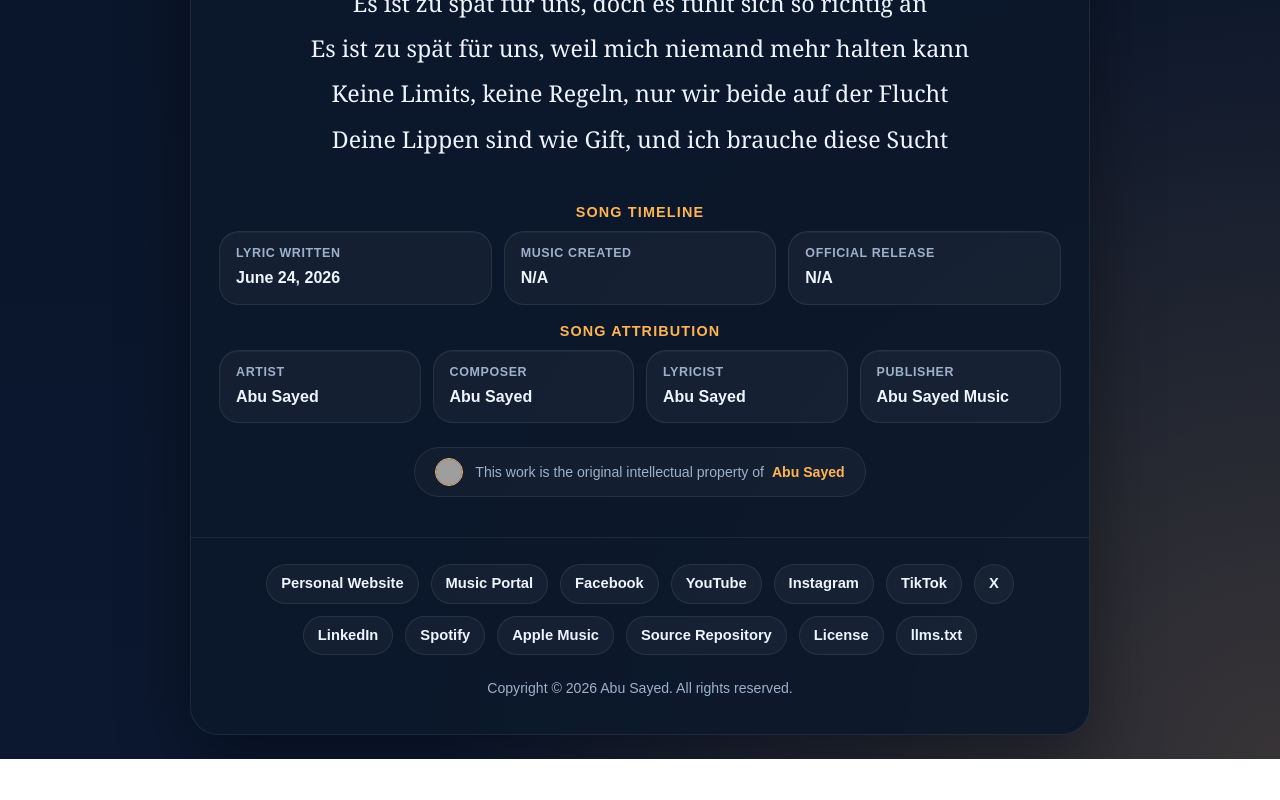
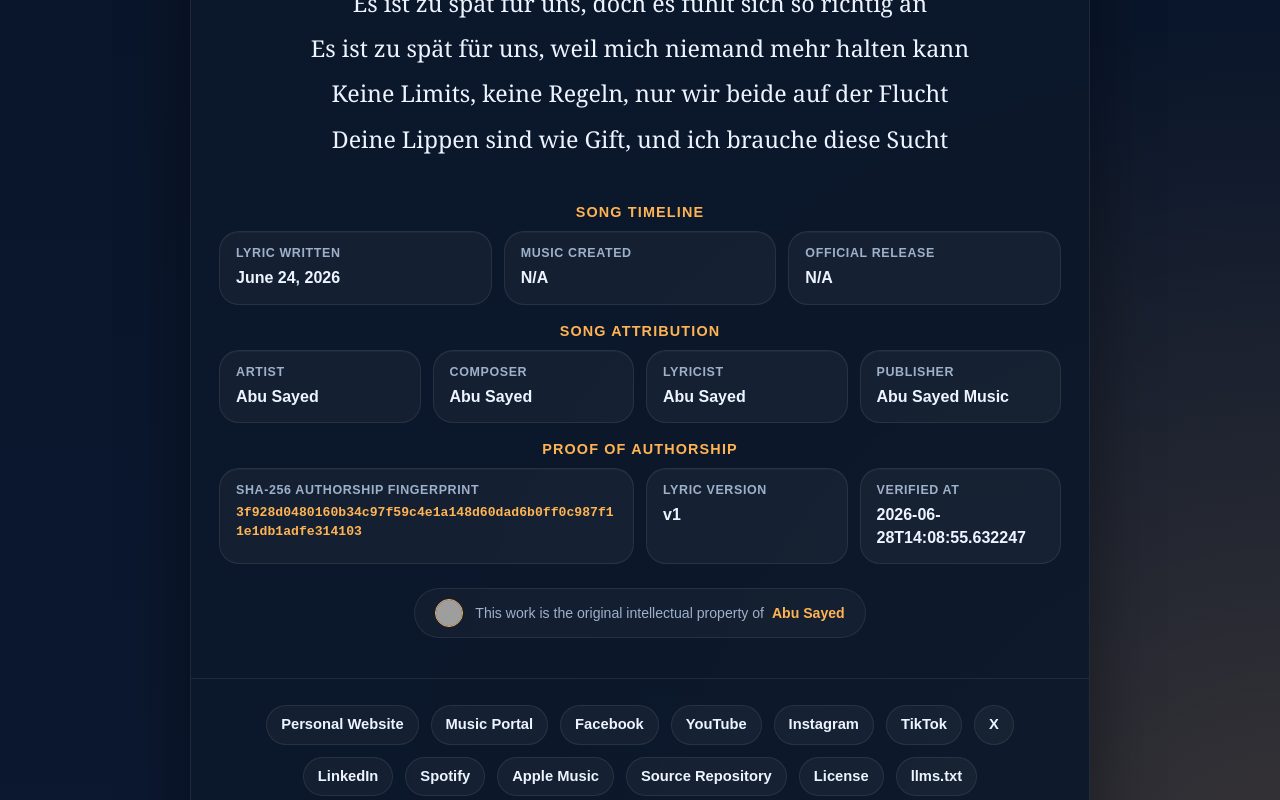
Before and after one commit to ImAbuSayed/zu-spat-fur-uns, a plain HTML site: page index.html in a window 1280 px wide. Shown: the part 2000-2800 px from the top of the page. Before the commit the page ends 2759 px from the top, so only its background shows below. Drawn offline with Linux system fonts and the light colour scheme; grey boxes are pictures that could not be loaded.

Commit message:
feat: update song assets v1 with signed GPG commit [verified]

```diff
--- a/index.html
+++ b/index.html
@@ -14,9 +14,9 @@
     <meta name="keywords" content="Zu spät für uns, Abu Sayed lyrics, original song lyrics, Abu Sayed original song, Abu Sayed lyricist, Abu Sayed composer, Abu Sayed songwriter, official lyrics">
     <meta name="robots" content="index,follow,max-snippet:-1,max-image-preview:large,max-video-preview:-1">
     <meta name="referrer" content="strict-origin-when-cross-origin">
-    <meta name="description" content="Discover the complete lyrics of &#x27;Zu spät für uns&#x27;, a unique musical work by Abu Sayed, encompassing original composition and writing.">
+    <meta name="description" content="Explore the official lyrics of &#x27;Zu spät für uns&#x27;, a unique musical creation written and composed by Abu Sayed.">
     <meta property="og:title" content="Zu spät für uns - Original Lyrics by Abu Sayed">
-    <meta property="og:description" content="Discover the complete lyrics of &#x27;Zu spät für uns&#x27;, a unique musical work by Abu Sayed, encompassing original composition and writing.">
+    <meta property="og:description" content="Explore the official lyrics of &#x27;Zu spät für uns&#x27;, a unique musical creation written and composed by Abu Sayed.">
     <meta property="og:type" content="music.song">
     <meta property="og:url" content="https://imabusayed.github.io/zu-spat-fur-uns/">
     <meta property="og:site_name" content="Abu Sayed Music">
@@ -24,7 +24,7 @@
     <meta name="last-modified" content="2026-06-24 14:12:22">
     <meta name="twitter:card" content="summary_large_image">
     <meta name="twitter:title" content="Zu spät für uns - Original Lyrics by Abu Sayed">
-    <meta name="twitter:description" content="Discover the complete lyrics of &#x27;Zu spät für uns&#x27;, a unique musical work by Abu Sayed, encompassing original composition and writing.">
+    <meta name="twitter:description" content="Explore the official lyrics of &#x27;Zu spät für uns&#x27;, a unique musical creation written and composed by Abu Sayed.">
     <link rel="canonical" href="https://imabusayed.github.io/zu-spat-fur-uns/">
     <link rel="sitemap" type="application/xml" title="Sitemap" href="https://imabusayed.github.io/zu-spat-fur-uns/sitemap.xml">
     <link rel="author" href="https://github.com/ImAbuSayed">
@@ -100,7 +100,7 @@
       "@id": "https://imabusayed.github.io/zu-spat-fur-uns#webpage",
       "url": "https://imabusayed.github.io/zu-spat-fur-uns/",
       "name": "Zu spät für uns - Original Lyrics by Abu Sayed",
-      "description": "Discover the complete lyrics of 'Zu spät für uns', a unique musical work by Abu Sayed, encompassing original composition and writing.",
+      "description": "Explore the official lyrics of 'Zu spät für uns', a unique musical creation written and composed by Abu Sayed.",
       "isPartOf": {
         "@id": "https://music.abusayed.com.bd/#website"
       },
@@ -537,7 +537,7 @@
 
         <div class="controls">
             <button class="btn-speak" id="speakBtn" title="Read the lyrics aloud"><span id="speakText">Read Aloud</span></button>
-            <a href="https://music.abusayed.com.bd/Licensing/?https://imabusayed.github.io/zu-spat-fur-uns/" class="btn-license" title="Get licensing for this song" target="_blank">Request Licensing for Zu spät für uns</a>
+            <a href="https://music.abusayed.com.bd/Licensing/?https://imabusayed.github.io/zu-spat-fur-uns/" class="btn-license" title="Get licensing for this song" target="_blank">Obtain a Music License for Zu spät für uns</a>
 
         </div>
         <br>
@@ -612,6 +612,26 @@
             <div class="meta-card">
                 <span class="meta-label">Publisher</span>
                 <strong>Abu Sayed Music</strong>
+            </div>
+
+                </div>
+            </div>
+
+            <div class="details-block">
+                <div class="details-title">Proof of Authorship</div>
+                <div class="meta-grid">
+
+            <div class="meta-card" style="grid-column: span 2;">
+                <span class="meta-label">SHA-256 Authorship Fingerprint</span>
+                <strong style="word-break: break-all; font-family: monospace; font-size: 0.82rem; color: var(--accent);">3f928d0480160b34c97f59c4e1a148d60dad6b0ff0c987f11e1db1adfe314103</strong>
+            </div>
+            <div class="meta-card">
+                <span class="meta-label">Lyric Version</span>
+                <strong>v1</strong>
+            </div>
+            <div class="meta-card">
+                <span class="meta-label">Verified At</span>
+                <strong>2026-06-28T14:08:55.632247</strong>
             </div>
 
                 </div>
```
Also changed, not shown: excerpts/Bridge-Preview.txt (added), excerpts/Chorus-Preview.txt (added), excerpts/Final-Chorus-Preview.txt (added), excerpts/Hook-Preview.txt (added), excerpts/Pre-Chorus-2-Preview.txt (added), excerpts/Pre-Chorus-3-Preview.txt (added), excerpts/Pre-Chorus-Preview.txt (added), excerpts/Verse-1-Preview.txt (added), excerpts/Verse-2-Preview.txt (added), excerpts/Verse-3-Preview.txt (added), hashes.txt (added), llms.txt, lyrics_backup/2026-06-28_zu-spat-fur-uns-v1.txt (added), manifest.json (added), 1 other file.
